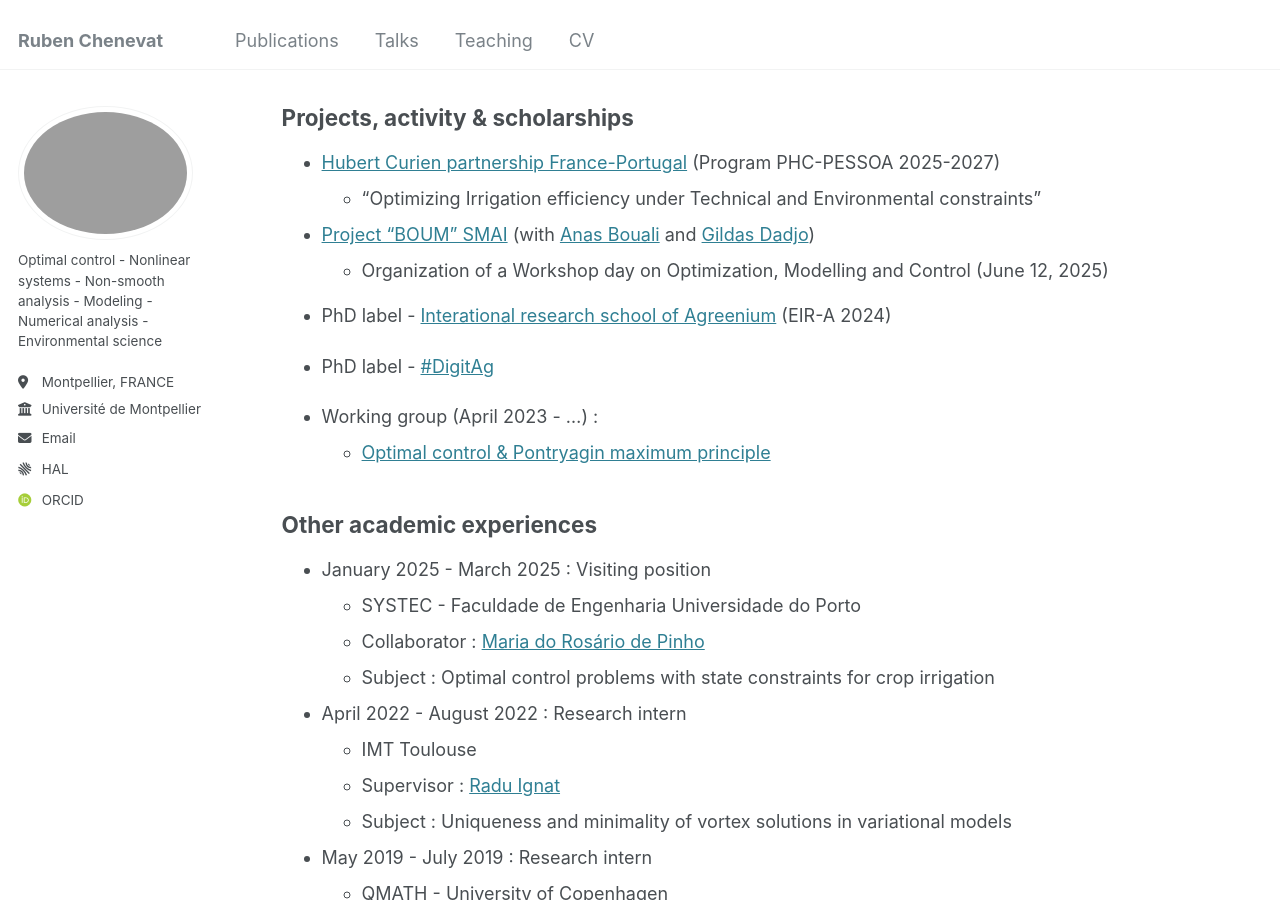
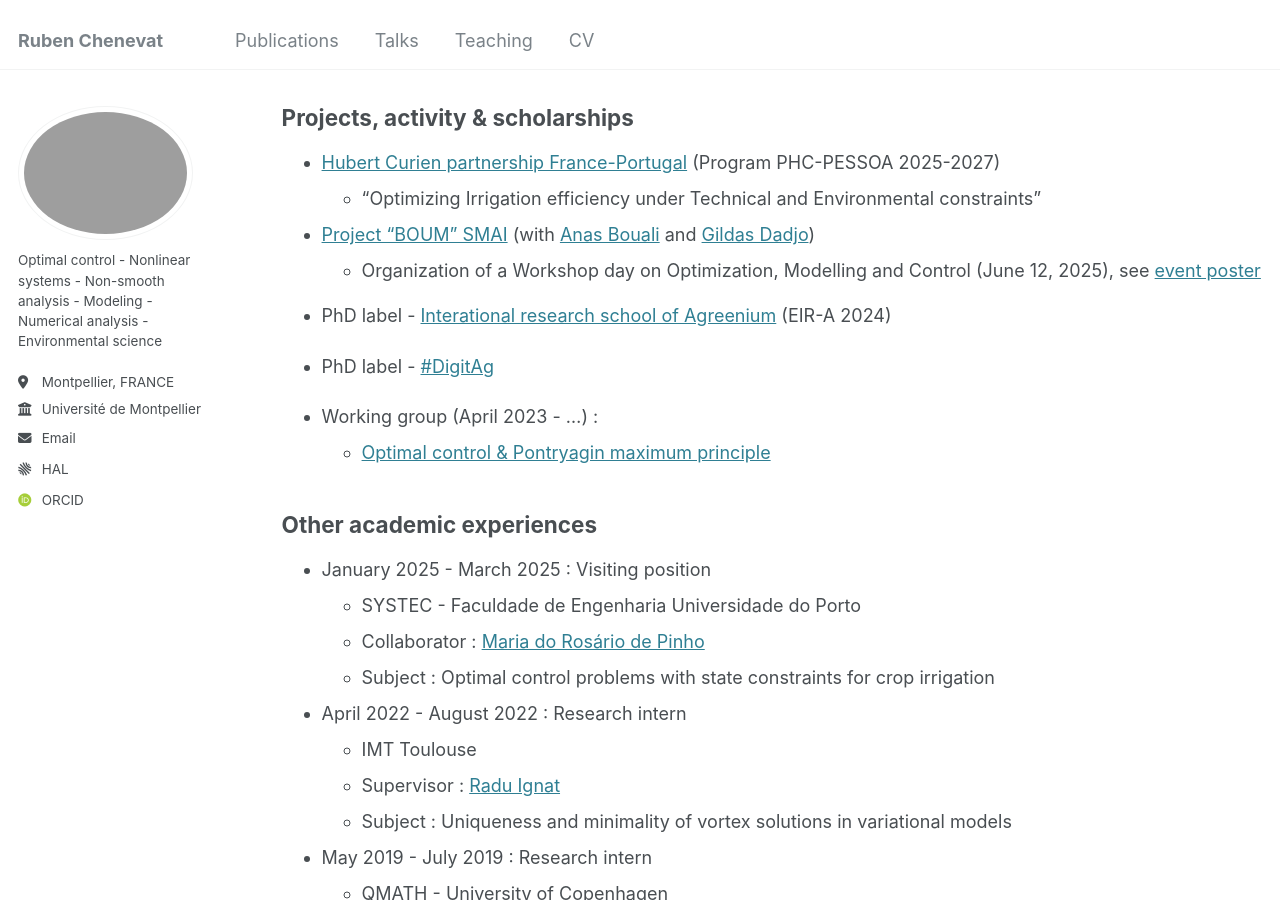
Before and after one commit to rubenchenevat/rubenchenevat.github.io, a Jekyll site: the page built from _pages/cv.md, in a window 1280 px wide and 900 px high, scrolled down 489 px. Built offline with Jekyll 4.4.1, drawn with Linux system fonts in a browser that asks for light colours; some web fonts are replaced.

Commit message:
Update cv.md

```diff
--- a/_pages/cv.md
+++ b/_pages/cv.md
@@ -28,7 +28,7 @@ redirect_from:
   * "Optimizing Irrigation efficiency under Technical and Environmental constraints"
 
 * [Project "BOUM" SMAI](http://smai.emath.fr/spip.php?article548&lang=fr) (with [Anas Bouali](https://www.anasbouali.com/) and [Gildas Dadjo](https://sites.google.com/view/mahugnongildasdadjo/home))
-  * Organization of a Workshop day on Optimization, Modelling and Control (June 12, 2025)
+  * Organization of a Workshop day on Optimization, Modelling and Control (June 12, 2025), see [event poster](/files/Programme_OMC.pdf){:target="_blank"}
 
 * PhD label - [Interational research school of Agreenium](https://www.agreenium.fr/formation-recherche/doctorat-et-ecoles-d-ete/une-formation-doctorale-internationale-lecole-eir-a) (EIR-A 2024)
 
```
